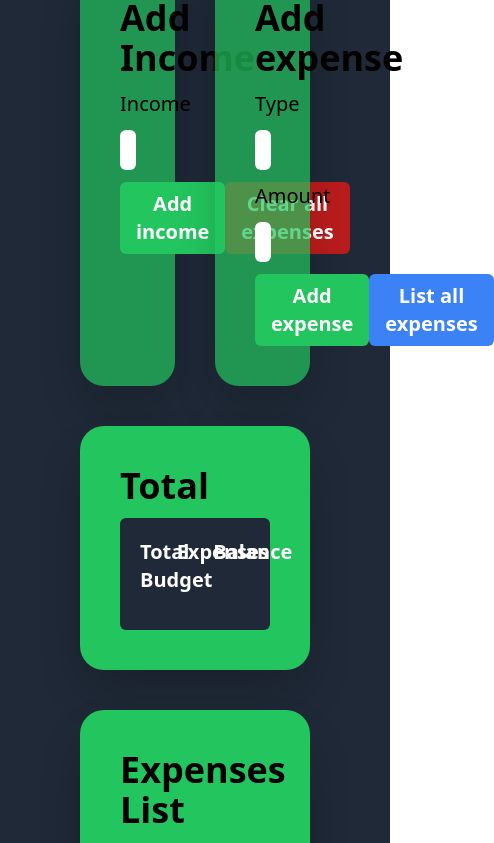
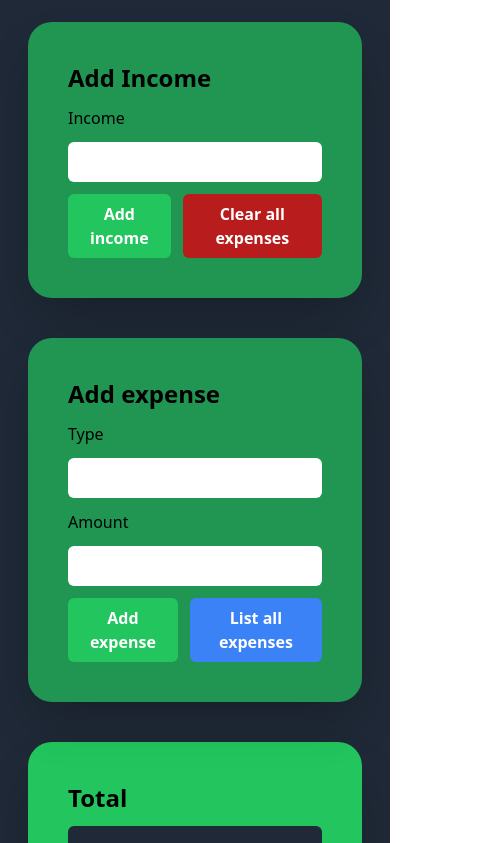
Before and after one commit to Arnold19970330/expense-tracker-Javascript-, a website: page index.html in a window 390 px wide. Shown: the part 122-965 px from the top of the page, 494 px wide, since content can reach past the window. Drawn offline with Linux system fonts and the light colour scheme.

Commit message:
changes to be responsive

```diff
--- a/index.html
+++ b/index.html
@@ -9,39 +9,44 @@
     <title>Arnold's expense tracker</title>
 </head>
 <body>
-    <div class="grid grid-cols-2 gap-10 p-20 bg-gray-800 min-h-full">
+    <div class="p-7 bg-gray-800">
+        <h1 class="text-3xl text-white md:text-4xl lg:text-6xl font-bold p-10">Expense tracker</h1>
+        <div class="grid lg:grid-cols-2 gap-10 mb-10">
             <div class="flex flex-col gap-3 bg-green-500 bg-opacity-70 rounded-3xl p-10 shadow-2xl">
-            <label class="text-4xl font-bold">Add Income</label>
-            <label class="text-xl" for="balance">Income</label>
+                <div class="flex flex-col gap-3">
+                    <label class="text-2xl md:text-3xl lg:text-4xl font-bold">Add Income</label>
+                    <label class="lg:text-xl" for="balance">Income</label>
                     <input class="rounded-md p-2" id="balance" type="text">
-            <div class="flex justify-between">
-                <button class="addIncome rounded-md font-bold text-xl button">Add income</button>
-                <button class="clearAll bg-red-700 rounded-md font-bold text-xl px-4 py-2 text-white">Clear all expenses</button>
+                </div>
+                <div class="flex gap-3 justify-between">
+                    <button class="addIncome rounded-md font-bold lg:text-xl button">Add income</button>
+                    <button class="clearAll bg-red-700 rounded-md font-bold lg:text-xl px-4 py-2 text-white">Clear all expenses</button>
                 </div>
             </div>
             <div class="flex flex-col gap-3 bg-green-500 bg-opacity-70 rounded-3xl p-10 shadow-2xl">
-            <label class="text-4xl font-bold">Add expense</label>
-            <label class="text-xl" for="expenses">Type</label>
+                <label class="text-2xl md:text-3xl lg:text-4xl font-bold">Add expense</label>
+                <label class="lg:text-xl" for="expenses">Type</label>
                 <input class="rounded-md p-2" id="type" type="text">
-            <label class="text-xl" for="expenses">Amount</label>
+                <label class="lg:text-xl" for="expenses">Amount</label>
                 <input class="rounded-md p-2" id="amount" type="number">
-            <div class="flex justify-between">
-                <button class="addExpense rounded-md font-bold text-xl button">Add expense</button>
-                <button class="listAllExpenses bg-blue-500 rounded-md font-bold text-xl px-4 py-2 text-white">List all expenses</button>
+                <div class="flex justify-between gap-3">
+                    <button class="addExpense rounded-md font-bold lg:text-xl button">Add expense</button>
+                    <button class="listAllExpenses bg-blue-500 rounded-md font-bold lg:text-xl px-4 py-2 text-white">List all expenses</button>
                 </div>
             </div>
-        <div class="w-full col-span-2">
+        </div>
+        <div class="col-span-2">
             <div class="bg-green-500 flex flex-col gap-3 rounded-3xl p-10 shadow-2xl mb-10 text-white font-bold">
-                <label class="text-4xl text-black font-bold">Total</label>
-                <div class="grid grid-cols-3 bg-gray-800 rounded-md p-5 h-28">
+                <label class="text-2xl md:text-3xl lg:text-4xl text-black font-bold">Total</label>
+                <div class="grid grid-cols-1 lg:grid-cols-3 bg-gray-800 rounded-md p-5 h-28">
                     <div>
-                        <p class="text-xl">Total Budget</p>
+                        <p class="lg:text-xl">Total Budget</p>
                     </div>
                     <div>
-                        <p class="text-xl">Expenses</p>
+                        <p class="lg:text-xl">Expenses</p>
                     </div>
                     <div>
-                        <p class="text-xl">Balance</p>
+                        <p class="lg:text-xl">Balance</p>
                     </div>
                     <div>
                         <p class="budget"></p>
@@ -55,7 +60,7 @@
                 </div>
             </div>
             <div class="bg-green-500 rounded-3xl p-10 shadow-2xl">
-                <h2 class="text-4xl font-bold mb-10">Expenses List</h2>
+                <h2 class="text-2xl md:text-3xl lg:text-4xl font-bold mb-10">Expenses List</h2>
                 <div class="expensesList flex flex-col gap-y-10">
                 </div>
             </div>
```
Also changed, not shown: dist/output.css. Lines whose indentation alone changed are shown as unchanged.
